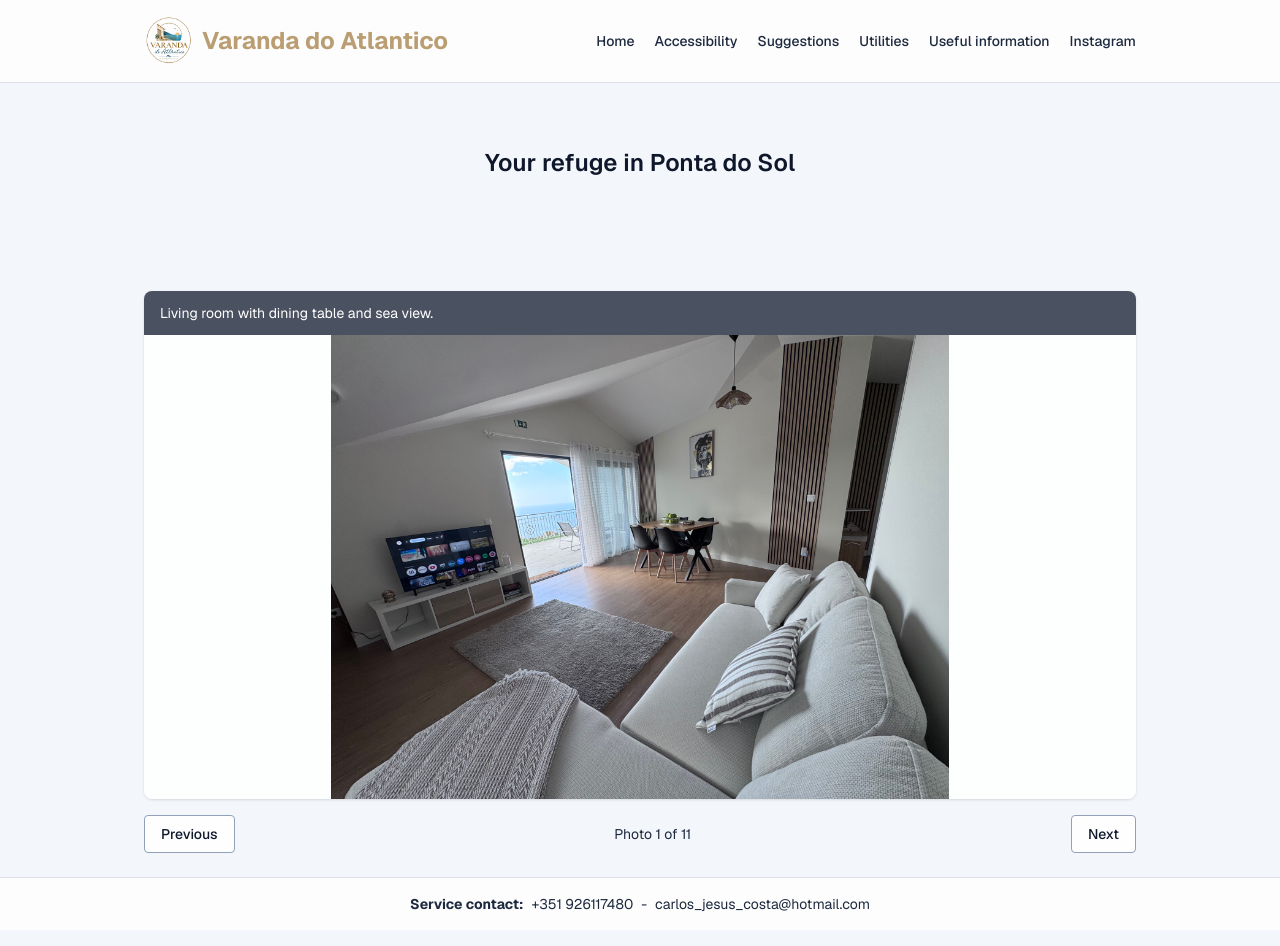
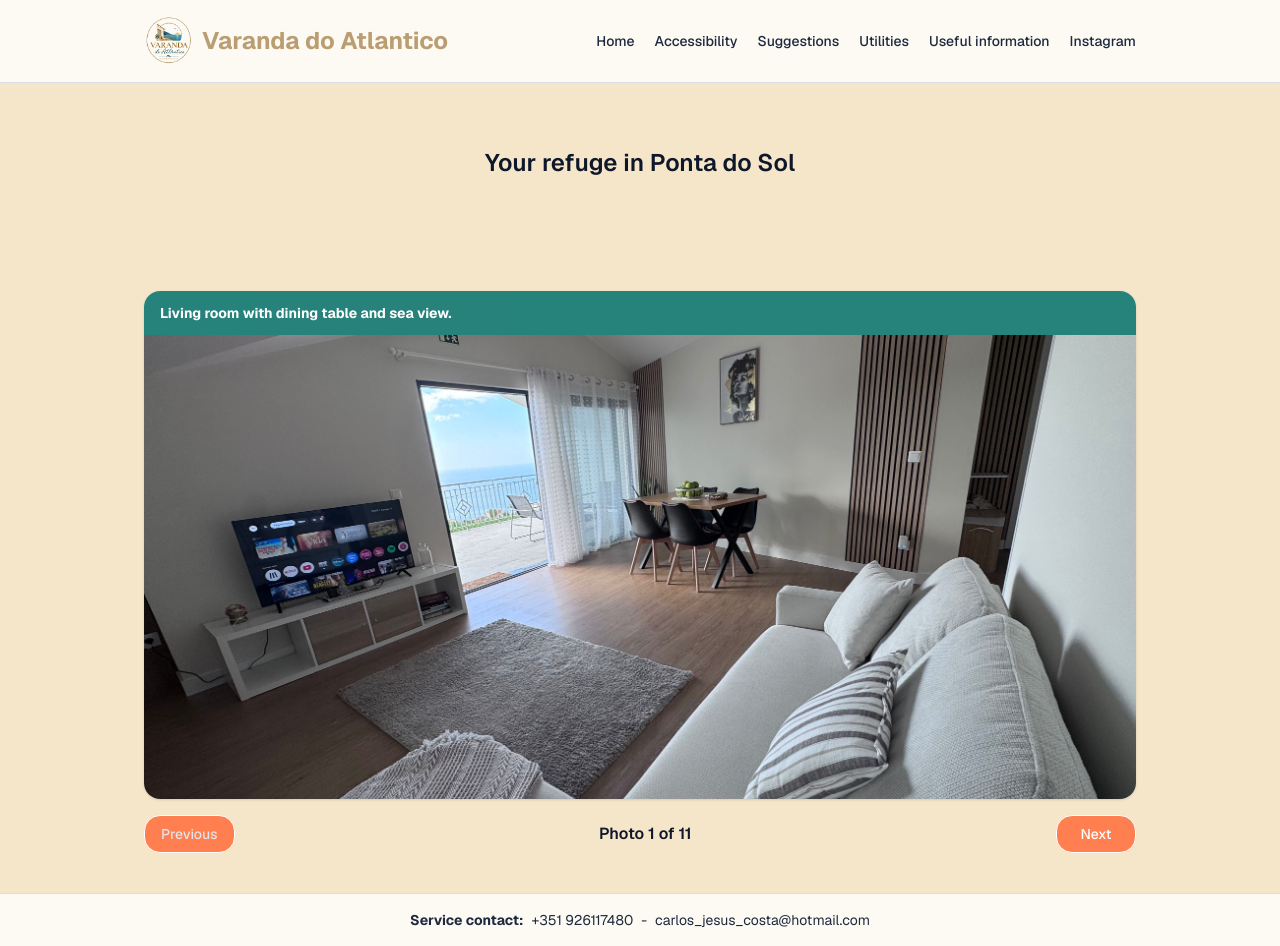
Before and after one commit to jcostadev23/varanda-do-atlantico, a Next.js app: page / in a window 1280 px wide. Built offline with nearby package versions, Linux system fonts and the light colour scheme.

Commit message:
Updating layout of the pages

```diff
--- a/src/app/globals.css
+++ b/src/app/globals.css
@@ -1,13 +1,23 @@
 @import "tailwindcss";
 
 :root {
-  --background: #f3f7fb;
-  --foreground: #1e293b;
+  --background: #f5e6ca;
+  --foreground: #1c1917;
+  --coral: #ff7f50;
+  --coral-hover: #e56b3d;
+  --teal: #0f766e;
+  --sand: #f5e6ca;
+  --card: #fffaf3;
 }
 
 @theme inline {
   --color-background: var(--background);
   --color-foreground: var(--foreground);
+  --color-coral: var(--coral);
+  --color-coral-hover: var(--coral-hover);
+  --color-teal: var(--teal);
+  --color-sand: var(--sand);
+  --color-card: var(--card);
   --font-sans: var(--font-geist-sans);
   --font-mono: var(--font-geist-mono);
 }
--- a/src/app/instagram/page.tsx
+++ b/src/app/instagram/page.tsx
@@ -30,11 +30,11 @@ export default function InstagramPage() {
           href={INSTAGRAM_URL}
           target="_blank"
           rel="noopener noreferrer"
-          className="inline-block rounded-lg bg-[#BA9D71] px-5 py-3 font-semibold text-white transition hover:bg-[#a88b62]"
+          className="rounded-2xl border bg-coral border-white px-4 py-2 text-sm font-medium text-white min-w-40"
         >
-          Open {INSTAGRAM_HANDLE} on Instagram
+          {INSTAGRAM_HANDLE}
         </a>
-        <ul className="space-y-6">
+        <ul className="space-y-6 mt-6">
           {instagramPrompts.map((prompt) => (
             <li key={prompt.title}>
               <h2 className="mb-1 text-lg font-semibold text-slate-900">
--- a/src/app/suggestions/page.tsx
+++ b/src/app/suggestions/page.tsx
@@ -8,15 +8,17 @@ export default function SuggestionsPage() {
       <PageHeading title="Things to do in Madeira" />
       <ul className="space-y-6">
         {madeiraSuggestions.map((madeiraSuggestion) => (
-          <li key={madeiraSuggestion.title}>
-            <h2 className="mb-1 text-lg font-semibold text-slate-900">
-              {madeiraSuggestion.title}
-            </h2>
-            <p className="text-slate-800">{madeiraSuggestion.description}</p>
+          <li key={madeiraSuggestion.title} className="md:mb-8">
+            <div className="mb-4">
+              <h2 className="mb-1 text-lg font-semibold text-slate-900">
+                {madeiraSuggestion.title}
+              </h2>
+              <p className="text-slate-800">{madeiraSuggestion.description}</p>
+            </div>
 
             <a
               rel="noopener noreferrer"
-              className="text-blue-600 underline hover:text-blue-800"
+              className="rounded-2xl border bg-coral border-white px-4 py-2 text-sm font-medium text-white min-w-40"
               href={madeiraSuggestion.source.link}
               target="_blank"
             >
--- a/src/app/useful-information/page.tsx
+++ b/src/app/useful-information/page.tsx
@@ -9,7 +9,7 @@ export default function ImportantInformationPage() {
       <ul className="space-y-6">
         {importantInformation.map((section) => (
           <div>
-            <li key={section.title}>
+            <li key={section.title} className="mb-6">
               <h2 className="mb-2 text-lg font-semibold text-slate-900">
                 {section.title}
               </h2>
@@ -24,7 +24,7 @@ export default function ImportantInformationPage() {
                 href={section.source.link}
                 target="_blank"
                 rel="noopener noreferrer"
-                className="text-blue-600 underline hover:text-blue-800"
+                className="rounded-2xl border bg-coral border-white px-4 py-2 text-sm font-medium text-white min-w-40"
               >
                 {section.source.label}
               </a>
--- a/src/components/PageHeading.tsx
+++ b/src/components/PageHeading.tsx
@@ -3,5 +3,7 @@ type PageHeadingProps = {
 };
 
 export function PageHeading({ title }: PageHeadingProps) {
-  return <h1 className="mb-6 text-2xl font-semibold text-slate-900">{title}</h1>;
+  return (
+    <h1 className="md:mb-6 text-2xl font-semibold text-slate-900">{title}</h1>
+  );
 }
--- a/src/components/PhotoCarousel.tsx
+++ b/src/components/PhotoCarousel.tsx
@@ -46,15 +46,15 @@ export function PhotoCarousel() {
 
   return (
     <section
-      className="mx-auto w-full max-w-5xl px-4 py-6"
+      className="mx-auto w-full max-w-5xl px-4 md:py-6 mb-4"
       aria-label="Apartment photos"
     >
       <figure
-        className="overflow-hidden rounded-lg bg-white/85 shadow touch-pan-y select-none"
+        className="overflow-hidden rounded-2xl bg-white/85 shadow touch-pan-y select-none"
         onPointerDown={handlePointerDown}
         onPointerUp={handlePointerUp}
       >
-        <p className="bg-slate-900/75 px-4 py-3 text-sm text-white">
+        <p className="px-4 py-3 text-sm text-white font-bold bg-teal opacity-90">
           {currentPhoto.description}
         </p>
 
@@ -63,7 +63,8 @@ export function PhotoCarousel() {
           alt={currentPhoto.description}
           width={1600}
           height={1066}
-          className="block h-auto max-h-[58vh] w-full object-contain"
+          sizes="(max-width: 768px) 100vw, 1600px"
+          className="block h-[58vh] w-full object-cover object-center"
           priority
           draggable={false}
         />
@@ -76,12 +77,12 @@ export function PhotoCarousel() {
           type="button"
           aria-label="Previous photo"
           onClick={showPreviousPhoto}
-          className="rounded border border-slate-400 bg-white/90 px-4 py-2 text-sm font-medium text-slate-900"
+          className="rounded-2xl border bg-coral border-white px-4 py-2 text-sm font-medium text-zinc-200 min-w-20"
         >
           Previous
         </button>
 
-        <p className="text-sm text-slate-800">
+        <p className="text-md text-slate-900 font-semibold">
           Photo {currentPhotoIndex + 1} of {apartmentPhotos.length}
         </p>
 
@@ -89,7 +90,7 @@ export function PhotoCarousel() {
           type="button"
           aria-label="Next photo"
           onClick={showNextPhoto}
-          className="rounded border border-slate-400 bg-white/90 px-4 py-2 text-sm font-medium text-slate-900"
+          className="rounded-2xl border bg-coral border-white px-4 py-2 text-sm font-medium text-white min-w-20"
         >
           Next
         </button>
```
